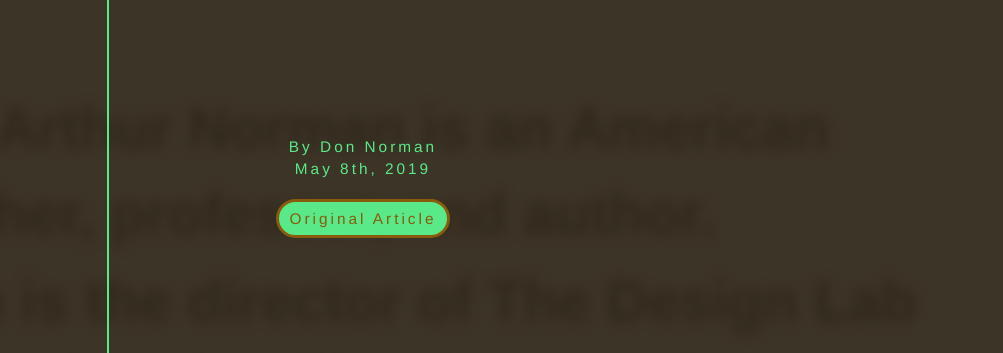
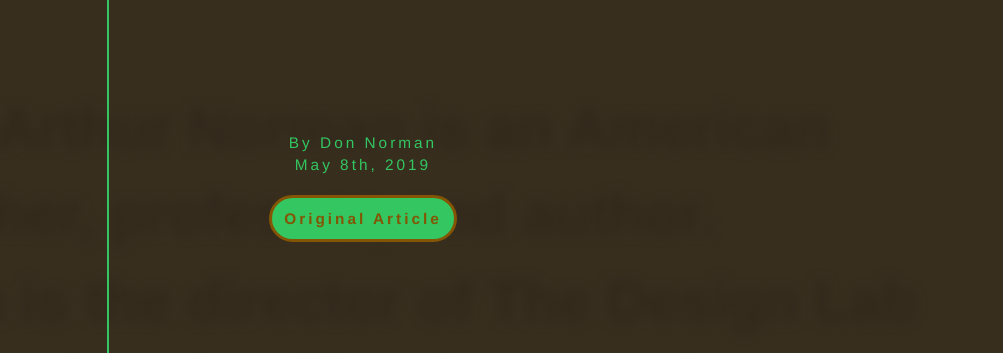
Before and after one commit to agedhuang/Manuscript, a plain HTML site: page index.html in a window 1280 px wide. Shown: the part 190-543 px from the top of the page, without its empty margins (277-1280 px from the left). Drawn offline with Linux system fonts and the light colour scheme; a web font is replaced by a local one.

Commit message:
Update style.css

```diff
--- a/style.css
+++ b/style.css
@@ -2,9 +2,9 @@
 @import url('https://fonts.googleapis.com/css2?family=Boldonse&display=swap');
 @import url('https://fonts.googleapis.com/css2?family=Bytesized&family=Doto:wght@100..900&display=swap');
 :root {
-  --main-color-green: #5AE988;
-  --main-color-brown: #885B0D;
-  --main-color-white: #e2ffe2;
+  --main-color-green: #33c661;
+  --main-color-brown: #835504;
+  --main-color-white: #ecffec;
   --paragraph-size: 22px;
   --indent: calc(100vw/14);
 }
@@ -22,7 +22,7 @@ html {
 
 body{
   margin: 0px 5vw;
-  background-color: #3c3426;
+  background-color: #382e1e;
   font-family: Helvetica, sans-serif;
   line-height: 1.2;
   font-weight: 300;
@@ -93,8 +93,8 @@ div.author > a {
   margin-block-start: 1rem;
   border: var(--main-color-brown) 3px solid;
   border-radius: 25px;
-  padding: 6px 10px;
-  font-weight: 500;
+  padding: 10px 12px;
+  font-weight: 600;
   font-size: 0.8rem;
   text-decoration: none;
   color: var(--main-color-brown);
@@ -103,7 +103,7 @@ div.author > a {
 }
 
 div.author > a:hover {
-  padding: 6px 25px;
+  padding: 10px 25px;
 }
 
 
```
